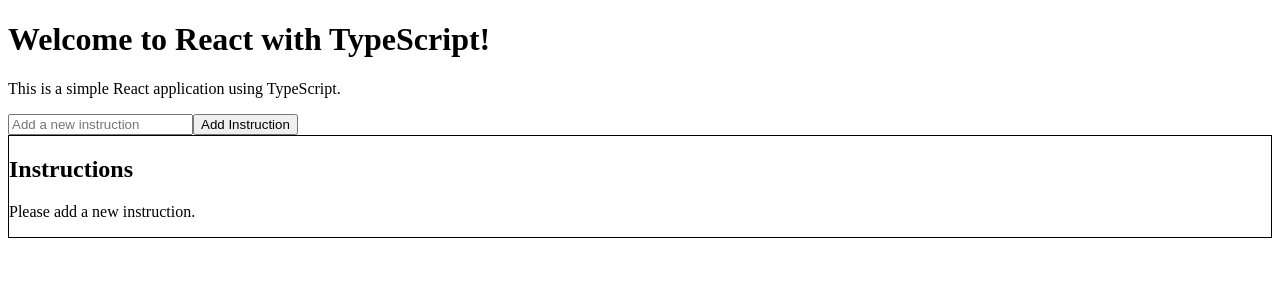
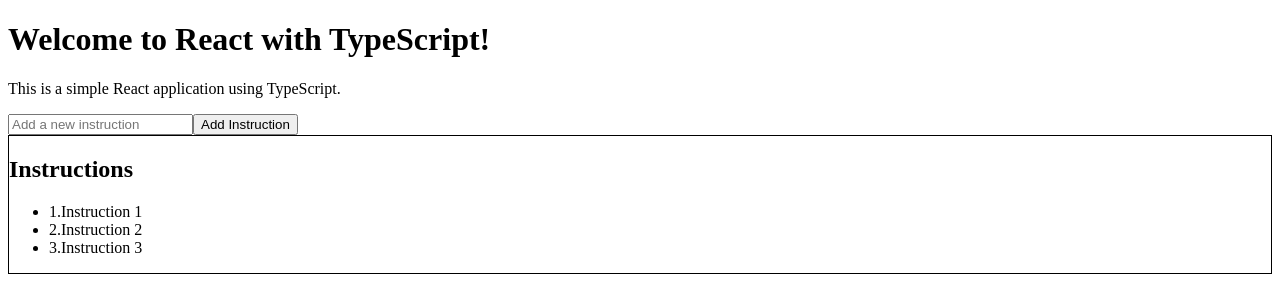
Before and after one commit to juancaricodev/react-test-instruction-list, a React (Vite) app: page / in a window 1280 px wide. Shown: the top 300 px of the page. Built offline with nearby package versions, Linux system fonts and the light colour scheme.

Commit message:
feat: add structure for instructions

```diff
--- a/src/App.tsx
+++ b/src/App.tsx
@@ -2,10 +2,21 @@
 
 import './App.css'
 
+const instructionsList = [
+  { order: 1, text: 'Instruction 1' },
+  { order: 2, text: 'Instruction 2' },
+  { order: 3, text: 'Instruction 3' }
+]
+
+type Instruction = {
+  order: number
+  text: string
+}
+
 function App() {
   const [inputValue, setInputValue] = useState('')
   const [errorMessage, setErrorMessage] = useState<string>('')
-  const [instructions, setInstructions] = useState<string[]>([])
+  const [instructions, setInstructions] = useState<Instruction[]>([...instructionsList])
 
   useEffect(() => {
     if (errorMessage) {
@@ -22,8 +33,14 @@
   const handleAddInstruction = () => {
     if (inputValue.trim() === '') {
       setErrorMessage('Please enter a valid instruction.')
+      // TODO: Add error message for duplicate instruction
     } else {
-      setInstructions([...instructions, inputValue.trim()])
+      const newInstruction: Instruction = {
+        order: instructions ? instructions.length + 1 : 1,
+        text: inputValue.trim()
+      }
+
+      setInstructions([...instructions, newInstruction])
       setInputValue('')
       setErrorMessage('')
     }
@@ -55,7 +72,13 @@
         ) : (
           <ul>
             {instructions.map((instruction, index) => (
-              <li key={index}>{instruction}</li>
+              <li key={index}>
+                <span>{instruction.order}.</span>
+                <span>{instruction.text}</span>
+                {/* TODO: <button>Move Up</button>
+                <button>Move Down</button>
+                <button>Delete</button> */}
+              </li>
             ))}
           </ul>
         )}
```
